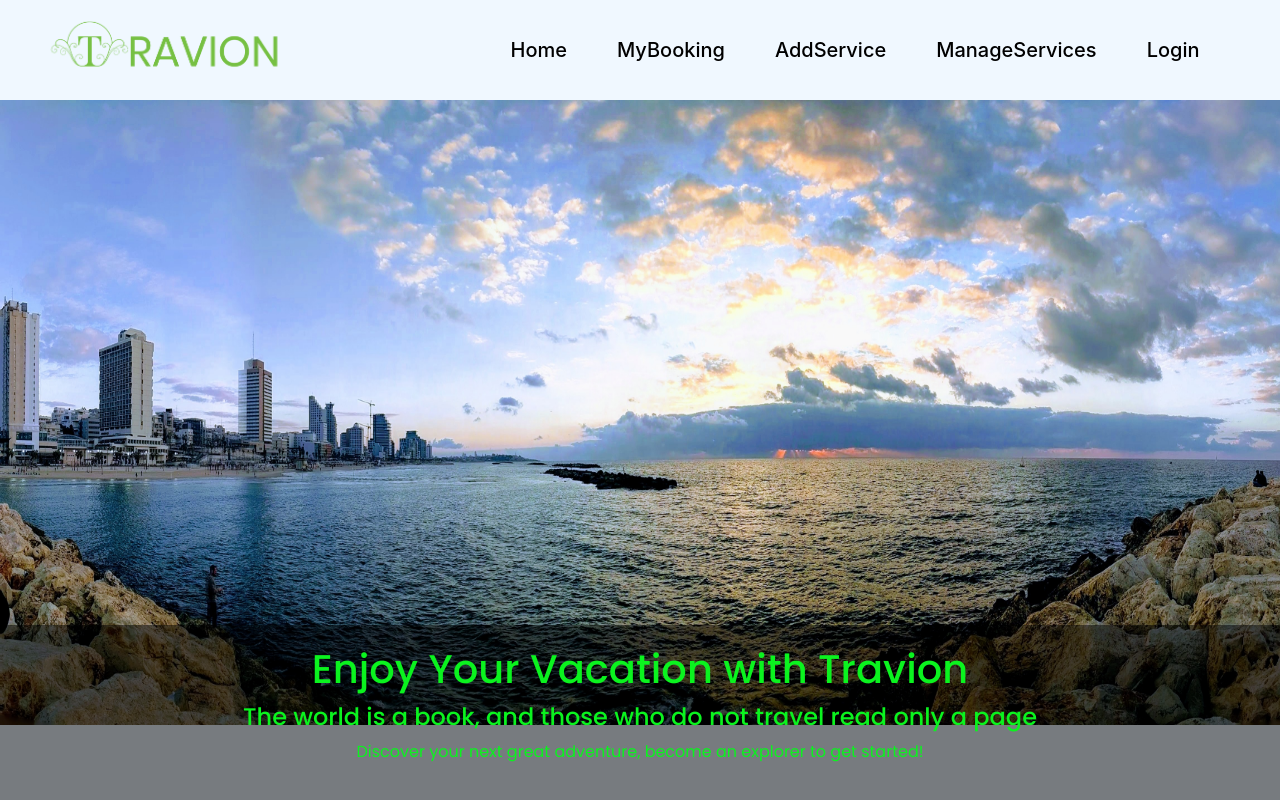
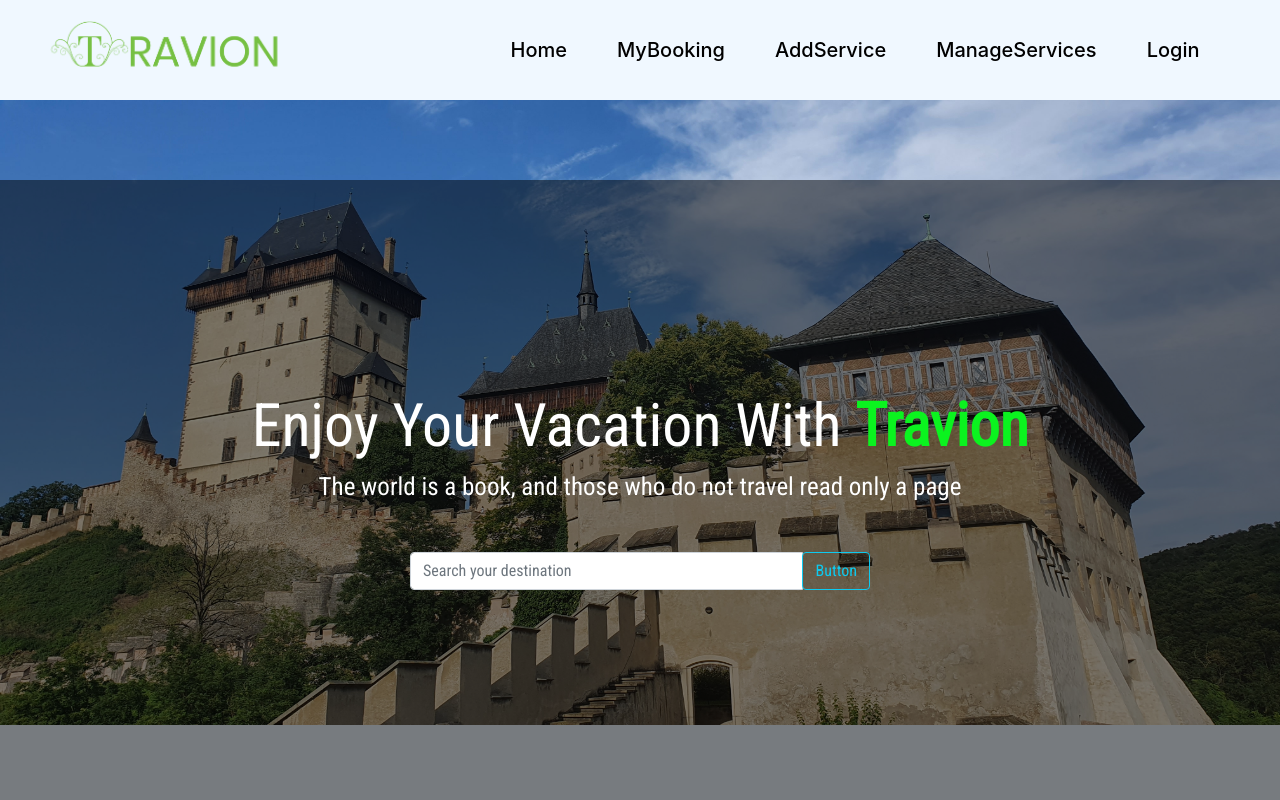
Before and after one commit to Rakibul-Hasan-max/Travion, a React (Create React App) app: page / in a window 1280 px wide. Shown: the top 800 px of the page. Built offline with nearby package versions, Linux system fonts and the light colour scheme; no server answers.

Commit message:
nghbjmne

```diff
--- a/public/index.html
+++ b/public/index.html
@@ -15,6 +15,10 @@
     <link href="https://cdn.jsdelivr.net/npm/bootstrap@5.1.3/dist/css/bootstrap.min.css" rel="stylesheet" integrity="sha384-1BmE4kWBq78iYhFldvKuhfTAU6auU8tT94WrHftjDbrCEXSU1oBoqyl2QvZ6jIW3" crossorigin="anonymous">
 
     <!-- google fonts -->
+    <link rel="preconnect" href="https://fonts.googleapis.com">
+    <link rel="preconnect" href="https://fonts.gstatic.com" crossorigin>
+    <link href="https://fonts.googleapis.com/css2?family=Poppins:wght@400;500&family=Roboto+Condensed&display=swap" rel="stylesheet">
+
     <link rel="preconnect" href="https://fonts.googleapis.com">
     <link rel="preconnect" href="https://fonts.gstatic.com" crossorigin>
     <link href="https://fonts.googleapis.com/css2?family=Poppins:wght@400;500&display=swap" rel="stylesheet">
--- a/src/Pages/Home/Home.css
+++ b/src/Pages/Home/Home.css
@@ -6,15 +6,35 @@ img{
     position: absolute;
     bottom: 0;
     background: rgb(0, 0, 0);
-    /* Fallback color */
     background: rgba(0, 0, 0, 0.5);
-    /* Black background with 0.5 opacity */
-    color: #0bf31f;
     width: 100%;
-    padding: 20px;
+    padding: 210px;
     font-family: 'Poppins',
     sans-serif;
+    font-family: 'Roboto Condensed',
+    sans-serif;
+}
+.content h1 {
+    color: white;
+    font-size: 60px;
+}
+.content h1 span{
+    color: #0bf31f;
+    font-weight: bold;
+}
+.content h4 {
+    color: white;
+    font-size: 25px;
+}
+.content p {
+    color: greenyellow;
+    font-size: 20;
 }
 .section-service{
     margin-bottom: 50px;
 }
+.tab{
+    padding-left: 200px;
+    padding-right: 200px;
+    margin-top: 50px;
+}
--- a/src/Pages/Home/Home.js
+++ b/src/Pages/Home/Home.js
@@ -10,9 +10,16 @@ const Home = () => {
         <div className="banner">
             <img src={banner} alt="" />
             <div className="content">
-                <h1>Enjoy Your Vacation with Travion</h1>
+                <h1>Enjoy Your Vacation With <span>Travion</span></h1>
                 <h4>The world is a book, and those who do not travel read only a page</h4>
-                <p>Discover your next great adventure, become an explorer to get started!</p>
+                <div>
+                    <div class="input-group tab">
+                        <input type="text" class="form-control" placeholder="Search your destination" aria-label="Search your destination" aria-describedby="basic-addon2" />
+                        <div class="input-group-append">
+                            <button class="btn btn-outline-info" type="button">Button</button>
+                        </div>
+                    </div>
+                </div>
             </div>
             <div>
                 <About></About>
```
Also changed, not shown: src/Images/banner.jpg.
